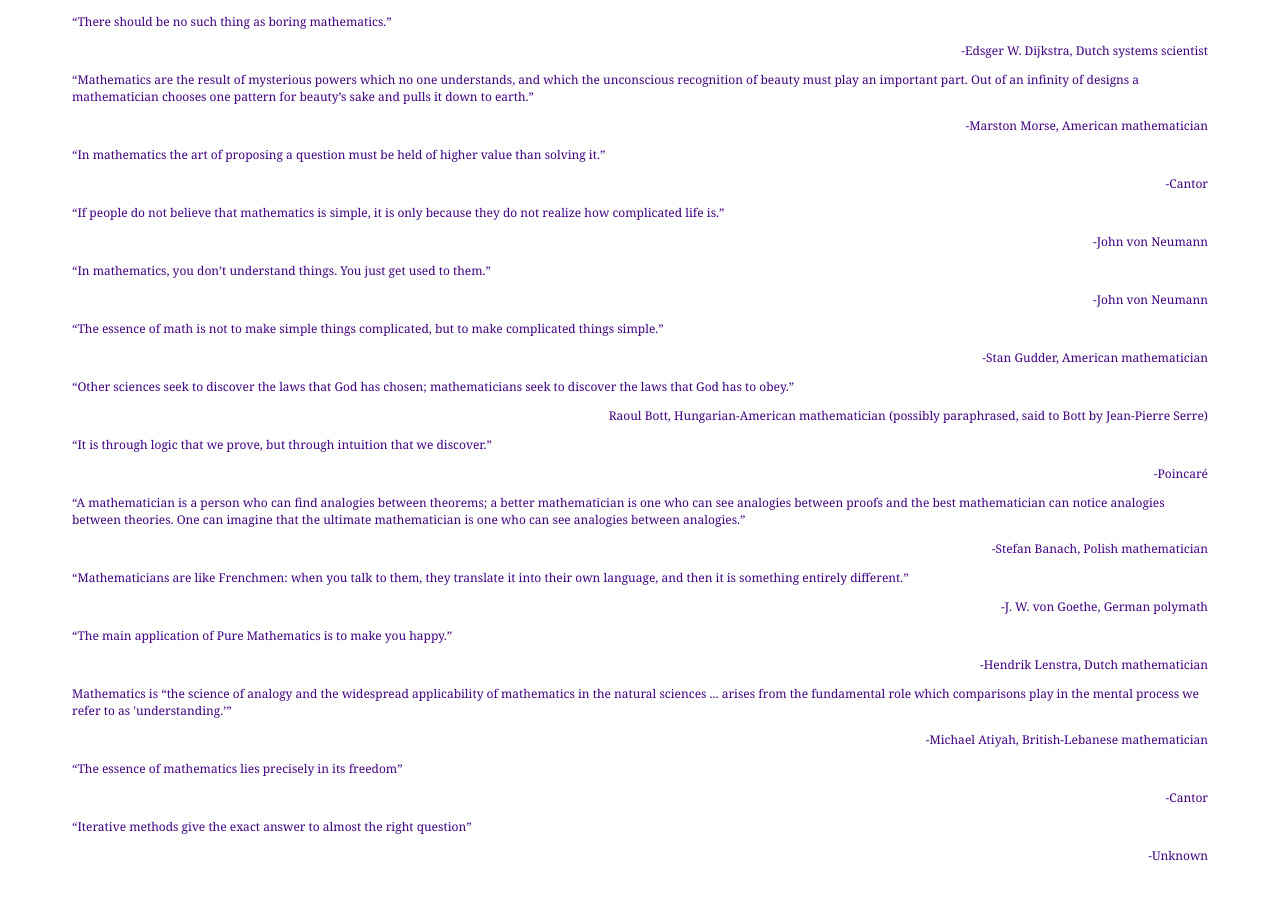
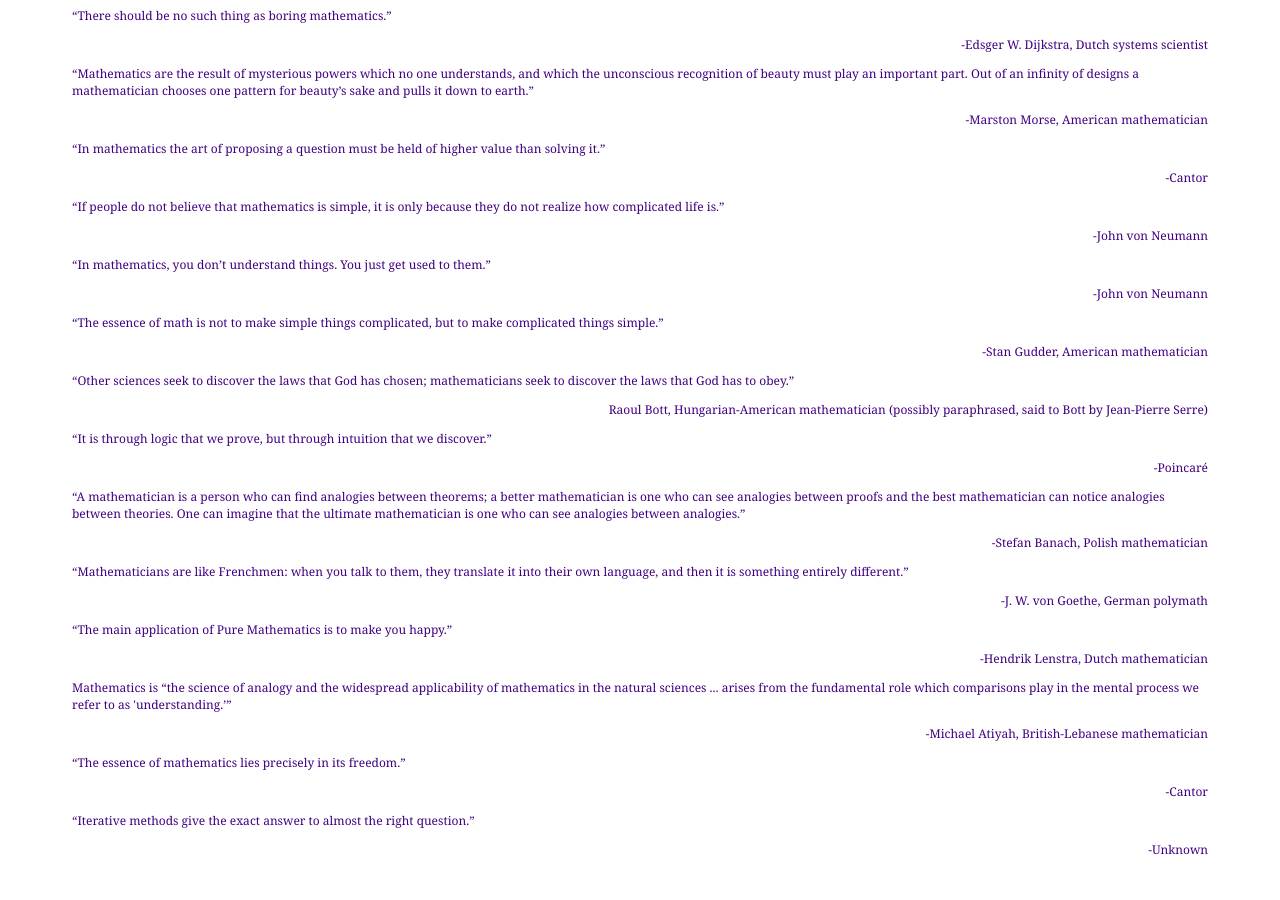
Before and after one commit to 1anderj/judeanders-website, a Jekyll site: the page built from math-quotations/index.html, in a window 1280 px wide and 900 px high, scrolled down 1756 px. Built offline with Jekyll 4.4.1, drawn with Linux system fonts in a browser that asks for light colours; some of the changed text lies outside the part shown.

Commit message:
Update index.html

```diff
--- a/math-quotations/index.html
+++ b/math-quotations/index.html
@@ -13,7 +13,7 @@
 <p class="quotation">“In great mathematics there is a very high degree of unexpectedness, combined with inevitability and economy.”</p>
 <p class="quotation">“I believe that mathematical reality lies outside us, that our function is to discover or observe it, and that the theorems which we prove, and which we describe grandiloquently as our "creations," are simply the notes of our observations.”</p>
 <p class="quotation">“Reductio ad absurdum, which Euclid loved so much, is one of a mathematician's finest weapons. It is a far finer gambit than any chess play: a chess player may offer the sacrifice of a pawn or even a piece, but a mathematician offers the game.”</p>
-<p class="quotation>“It is not worth an intelligent [person’s] time to be in the majority. By definition, there are already enough people to do that.”</p>
+<p class="quotation">“It is not worth an intelligent [person’s] time to be in the majority. By definition, there are already enough people to do that.”</p>
 <p class="quotation">“It’s like asking why is Ludwig van Beethoven’s Ninth Symphony beautiful. If you don't see why, someone can't tell you. I know numbers are beautiful. If they aren't beautiful, nothing is.”</p>
 <p class="attribution">-Erdős</p>
 <p class="quotation">“In a way, mathematics is the only infinite human activity. It is conceivable that humanity could eventually learn everything in physics or biology. But humanity certainly won't ever be able to find out everything in mathematics, because the subject is infinite. Numbers themselves are infinite. That's why mathematics is really my only interest.”</p>
@@ -73,7 +73,7 @@
 <p class="attribution">-Hendrik Lenstra, Dutch mathematician</p>
 <p class="quotation">Mathematics is “the science of analogy and the widespread applicability of mathematics in the natural sciences ... arises from the fundamental role which comparisons play in the mental process we refer to as 'understanding.’”</p>
 <p class="attribution">-Michael Atiyah, British-Lebanese mathematician</p>
-<p class="quotation">“The essence of mathematics lies precisely in its freedom”</p>
+<p class="quotation">“The essence of mathematics lies precisely in its freedom.”</p>
 <p class="attribution">-Cantor</p>
-<p class="quotation">“Iterative methods give the exact answer to almost the right question”</p>
+<p class="quotation">“Iterative methods give the exact answer to almost the right question.”</p>
 <p class="attribution">-Unknown</p>
```
